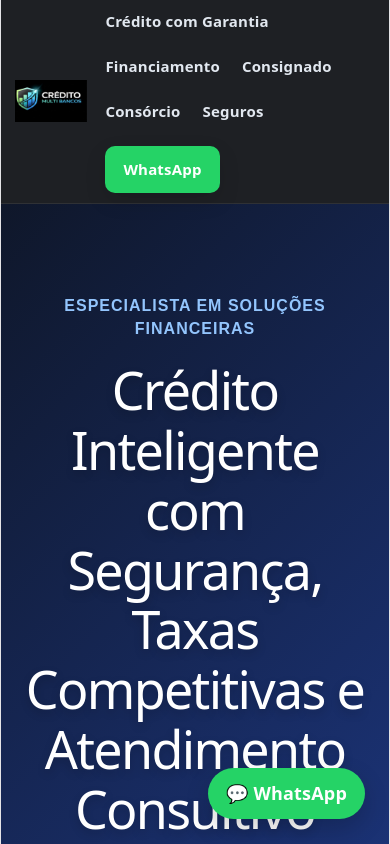
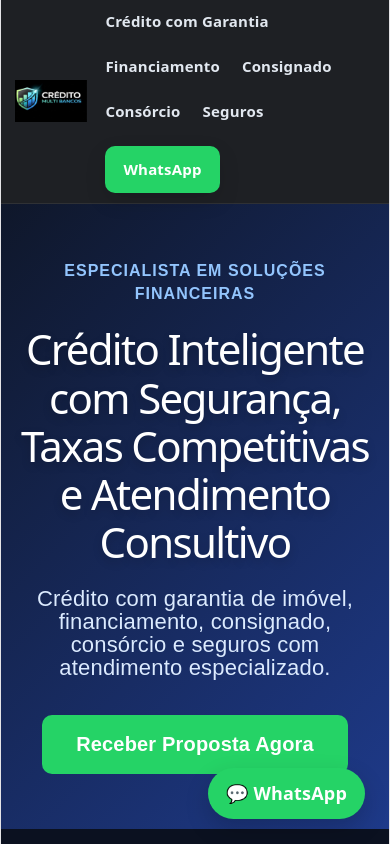
Before and after one commit to claudiofernand8647/meu-site, a React (Vite) app: page / in a window 390 px wide. Shown: the top 844 px of the page. Built offline with nearby package versions, Linux system fonts and the light colour scheme.

Commit message:
Melhoria navbar mobile

```diff
--- a/src/App.jsx
+++ b/src/App.jsx
@@ -85,7 +85,7 @@ function Home() {
     <section style={{
       background: "linear-gradient(135deg,#0f172a,#1e3a8a)",
       color: "white",
-      padding: "90px 20px",
+      padding: window.innerWidth < 768 ? "55px 18px" : "90px 20px",
       textAlign: "center"
     }}>
       <div style={{ maxWidth: "1000px", margin: "0 auto" }}>
@@ -99,13 +99,13 @@ function Home() {
         </p>
 
         <h1 style={{
-          fontSize: "52px",
-          color:"white",
-
-textShadow:"0 4px 10px rgba(0,0,0,0.18)",
-          lineHeight: "1.15",
-          margin: "20px 0"
-        }}>
+  fontSize: window.innerWidth < 768 ? "42px" : "52px",
+  color:"white",
+  textShadow:"0 4px 10px rgba(0,0,0,0.18)",
+  lineHeight: "1.15",
+  margin: "20px 0",
+  wordBreak: "break-word"
+}}>
           Crédito Inteligente com Segurança, Taxas Competitivas e Atendimento Consultivo
           <br />
         </h1>
```
